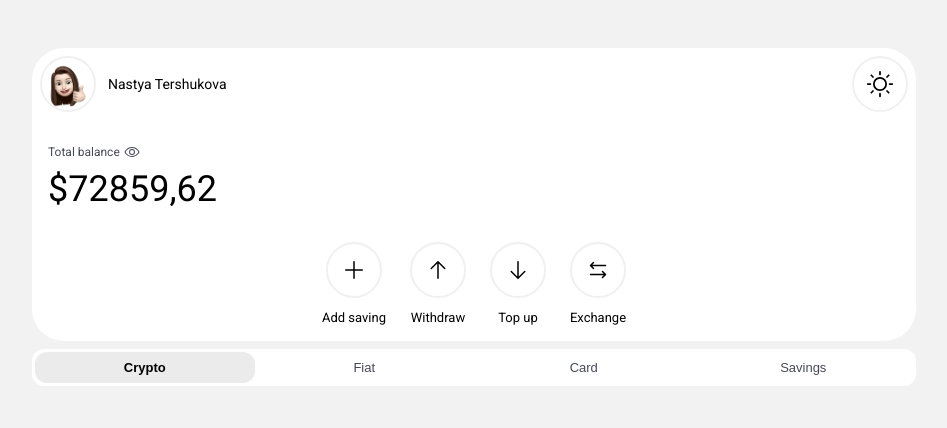
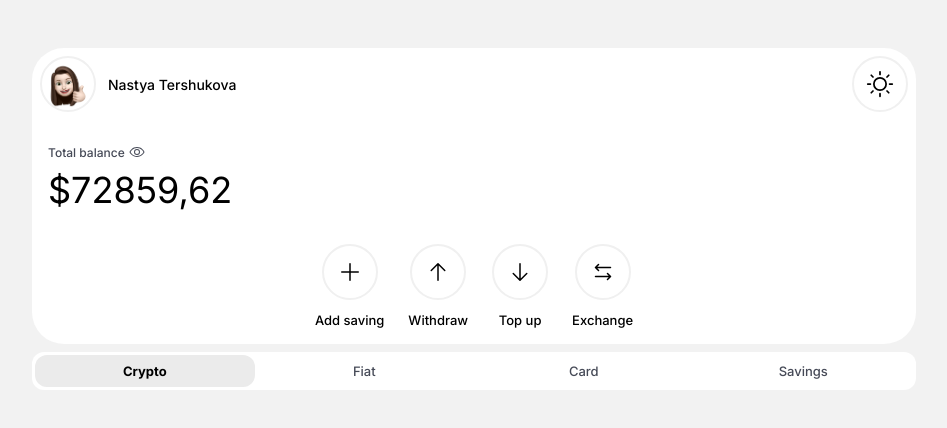
Before and after one commit to NastyaTershukova/crypto-wallet, a plain HTML site: page index.html in a window 1280 px wide. Shown: the whole page, without its empty margins (166-1113 px from the left). Drawn offline with Linux system fonts and the light colour scheme.

Commit message:
super small fixes before rest

```diff
--- a/css/master.css
+++ b/css/master.css
@@ -1,5 +1,4 @@
-@import url('https://fonts.googleapis.com/css2?family=Lora:ital,wght@0,400..700;1,400..700&family=Montserrat:ital,wght@0,100..900;1,100..900&family=Open+Sans:ital,wght@0,300..800;1,300..800&family=Outfit:wght@100..900&family=Roboto:ital,wght@0,100;0,300;0,400;0,500;0,700;0,900;1,100;1,300;1,400;1,500;1,700;1,900&display=swap');
-
+@import url('https://fonts.googleapis.com/css2?family=Inter:ital,opsz,wght@0,14..32,100..900;1,14..32,100..900&family=Lora:ital,wght@0,400..700;1,400..700&family=Montserrat:ital,wght@0,100..900;1,100..900&family=Open+Sans:ital,wght@0,300..800;1,300..800&family=Outfit:wght@100..900&family=Roboto:ital,wght@0,100;0,300;0,400;0,500;0,700;0,900;1,100;1,300;1,400;1,500;1,700;1,900&display=swap');
 * {
     box-sizing: border-box;
     margin: 0;
@@ -11,7 +10,7 @@
 html, body {
     margin: 0;
     padding: 0;
-    font-family: 'Roboto';
+    font-family: 'Inter';
     background: #F2F2F2;
 }
 
@@ -77,6 +76,7 @@ section {
 .balance-user span {
     font-size: 14px;
     color: #000000;
+    font-weight: 500;
 }
 
 .total-balance_buttons {
@@ -97,6 +97,7 @@ section {
     font-size: 13px;
     text-wrap: nowrap;
     color: #000000;
+    font-weight: 500;
 }
 
 .total-balance {
@@ -112,6 +113,7 @@ section {
     gap: 4px;
     font-size: 12px;
     color: #464a57;
+    font-weight: 500;
 }
 
 .total-balance span svg {
@@ -145,10 +147,12 @@ section {
     color: #464a57;
     font-size: 13px;
     cursor: pointer;
+    font-weight: 500;
+    font-family: 'Inter';
 }
 
 .category-button.active {
     background-color: #EBEBEB;
     color: #000000;
-    font-weight: 600;
+    font-weight: 700;
 }
```
